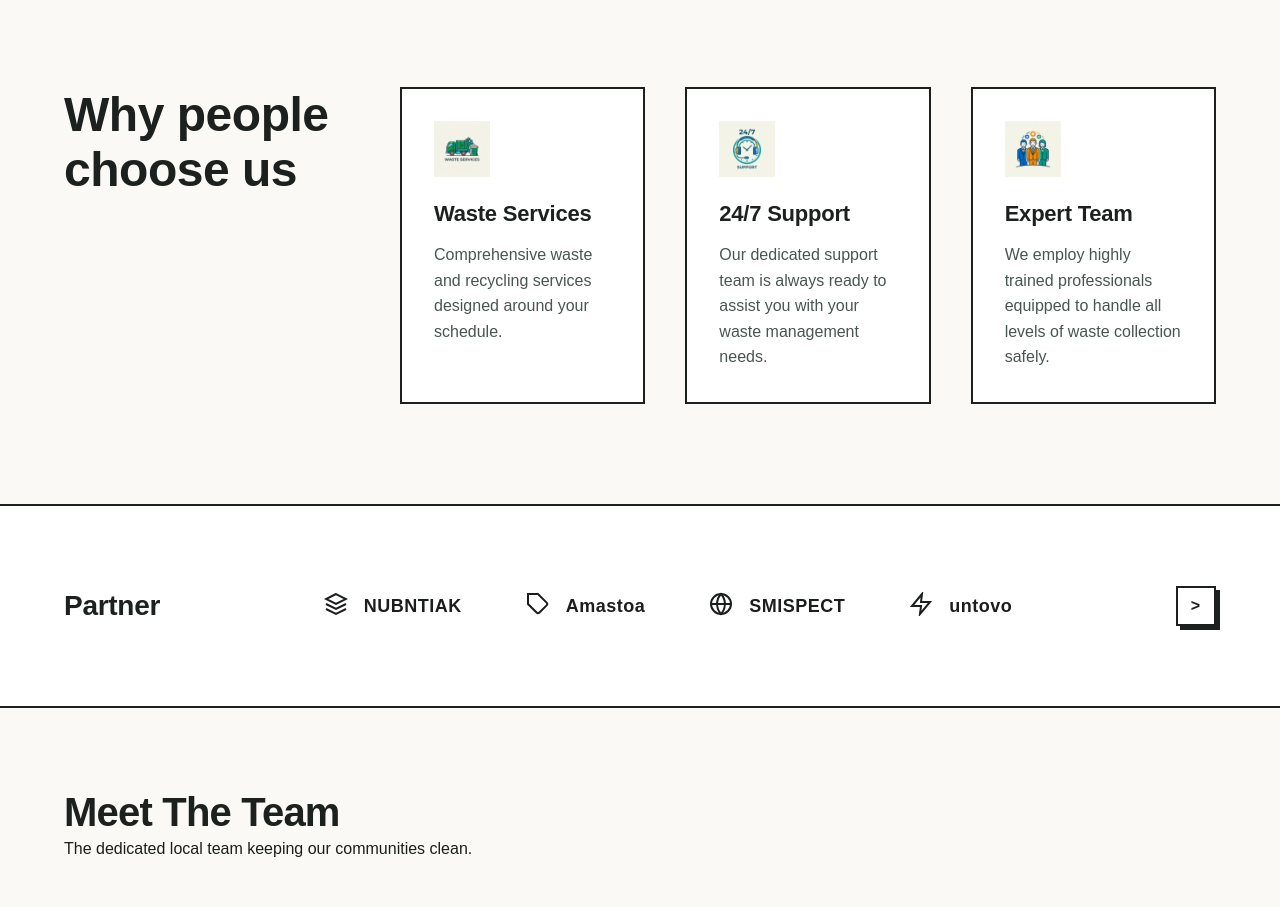
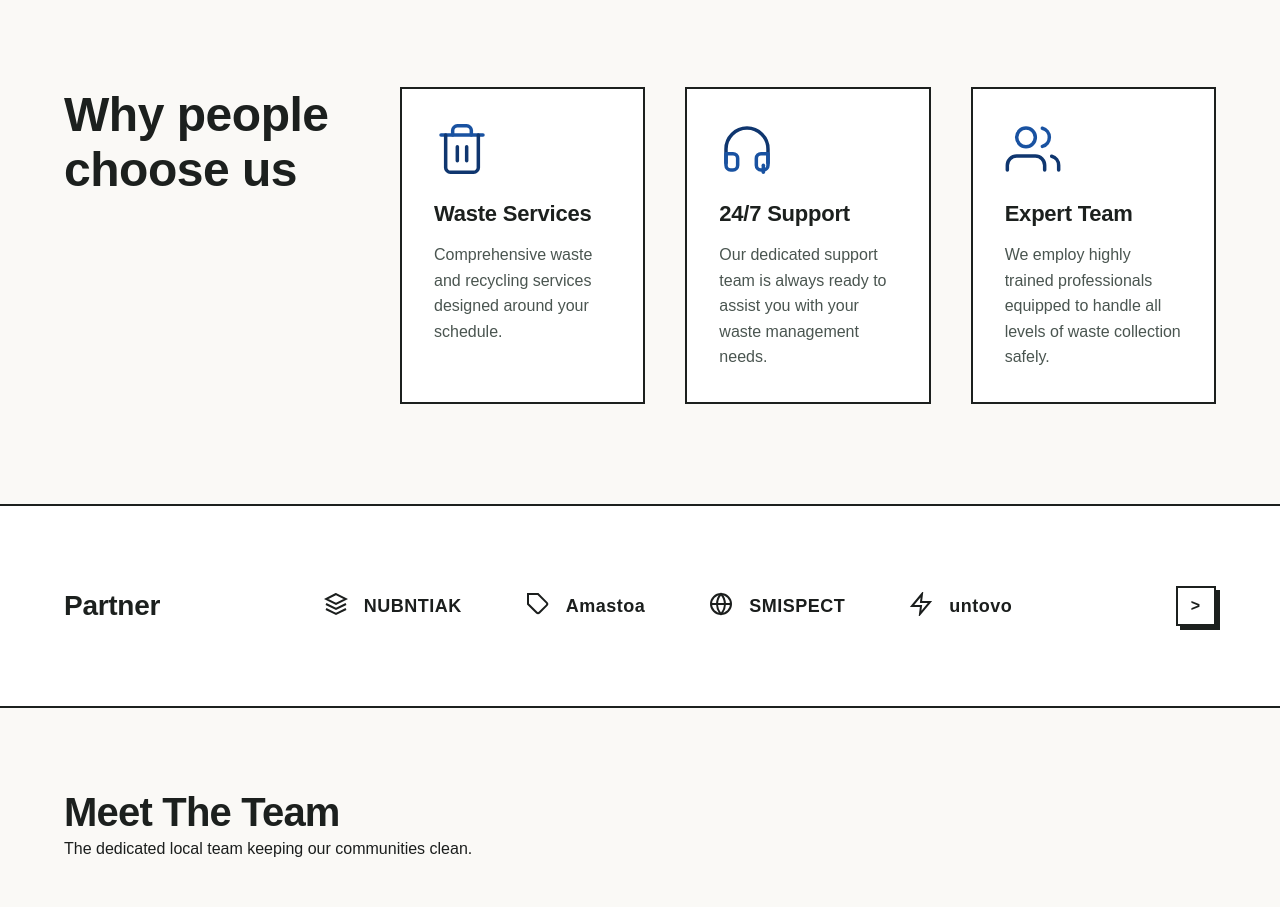
Before and after one commit to hvndal/wasteu, a plain HTML site: page index.html in a window 1280 px wide. Shown: the part 3260-4167 px from the top of the page. Drawn offline with Linux system fonts and the light colour scheme; a web font is replaced by a local one.

Commit message:
Replace generated JPGs with multi-color inline SVGs to match design and blend in

```diff
--- a/index.html
+++ b/index.html
@@ -307,21 +307,36 @@
             <div class="features-grid">
                 <div class="feature-item">
                     <div class="feature-icon">
-                        <img src="assets/images/waste_services_icon.jpg" alt="Waste Services Icon" style="width: 100%; height: 100%; object-fit: contain;">
+                        <svg width="48" height="48" viewBox="0 0 24 24" fill="none" stroke="var(--forest-green)" stroke-width="1.5" stroke-linecap="round" stroke-linejoin="round">
+                            <path d="M3 6h18" stroke="var(--emerald)"></path>
+                            <path d="M19 6v14c0 1-1 2-2 2H7c-1 0-2-1-2-2V6"></path>
+                            <path d="M8 6V4c0-1 1-2 2-2h4c1 0 2 1 2 2v2" stroke="var(--emerald)"></path>
+                            <line x1="10" y1="11" x2="10" y2="17"></line>
+                            <line x1="14" y1="11" x2="14" y2="17"></line>
+                        </svg>
                     </div>
                     <h4>Waste Services</h4>
                     <p>Comprehensive waste and recycling services designed around your schedule.</p>
                 </div>
                 <div class="feature-item">
                     <div class="feature-icon">
-                        <img src="assets/images/support_icon.jpg" alt="24/7 Support Icon" style="width: 100%; height: 100%; object-fit: contain;">
+                        <svg width="48" height="48" viewBox="0 0 24 24" fill="none" stroke="var(--forest-green)" stroke-width="1.5" stroke-linecap="round" stroke-linejoin="round">
+                            <path d="M3 18v-6a9 9 0 0 1 18 0v6"></path>
+                            <path d="M21 19a2 2 0 0 1-2 2h-1a2 2 0 0 1-2-2v-3a2 2 0 0 1 2-2h3zM3 19a2 2 0 0 0 2 2h1a2 2 0 0 0 2-2v-3a2 2 0 0 0-2-2H3z" stroke="var(--emerald)"></path>
+                            <path d="M19 22v-3" stroke="var(--emerald)"></path>
+                        </svg>
                     </div>
                     <h4>24/7 Support</h4>
                     <p>Our dedicated support team is always ready to assist you with your waste management needs.</p>
                 </div>
                 <div class="feature-item">
                     <div class="feature-icon">
-                        <img src="assets/images/expert_team_icon.jpg" alt="Expert Team Icon" style="width: 100%; height: 100%; object-fit: contain;">
+                        <svg width="48" height="48" viewBox="0 0 24 24" fill="none" stroke="var(--forest-green)" stroke-width="1.5" stroke-linecap="round" stroke-linejoin="round">
+                            <path d="M17 21v-2a4 4 0 0 0-4-4H5a4 4 0 0 0-4 4v2"></path>
+                            <circle cx="9" cy="7" r="4" stroke="var(--emerald)"></circle>
+                            <path d="M23 21v-2a4 4 0 0 0-3-3.87"></path>
+                            <path d="M16 3.13a4 4 0 0 1 0 7.75" stroke="var(--emerald)"></path>
+                        </svg>
                     </div>
                     <h4>Expert Team</h4>
                     <p>We employ highly trained professionals equipped to handle all levels of waste collection safely.</p>
```
